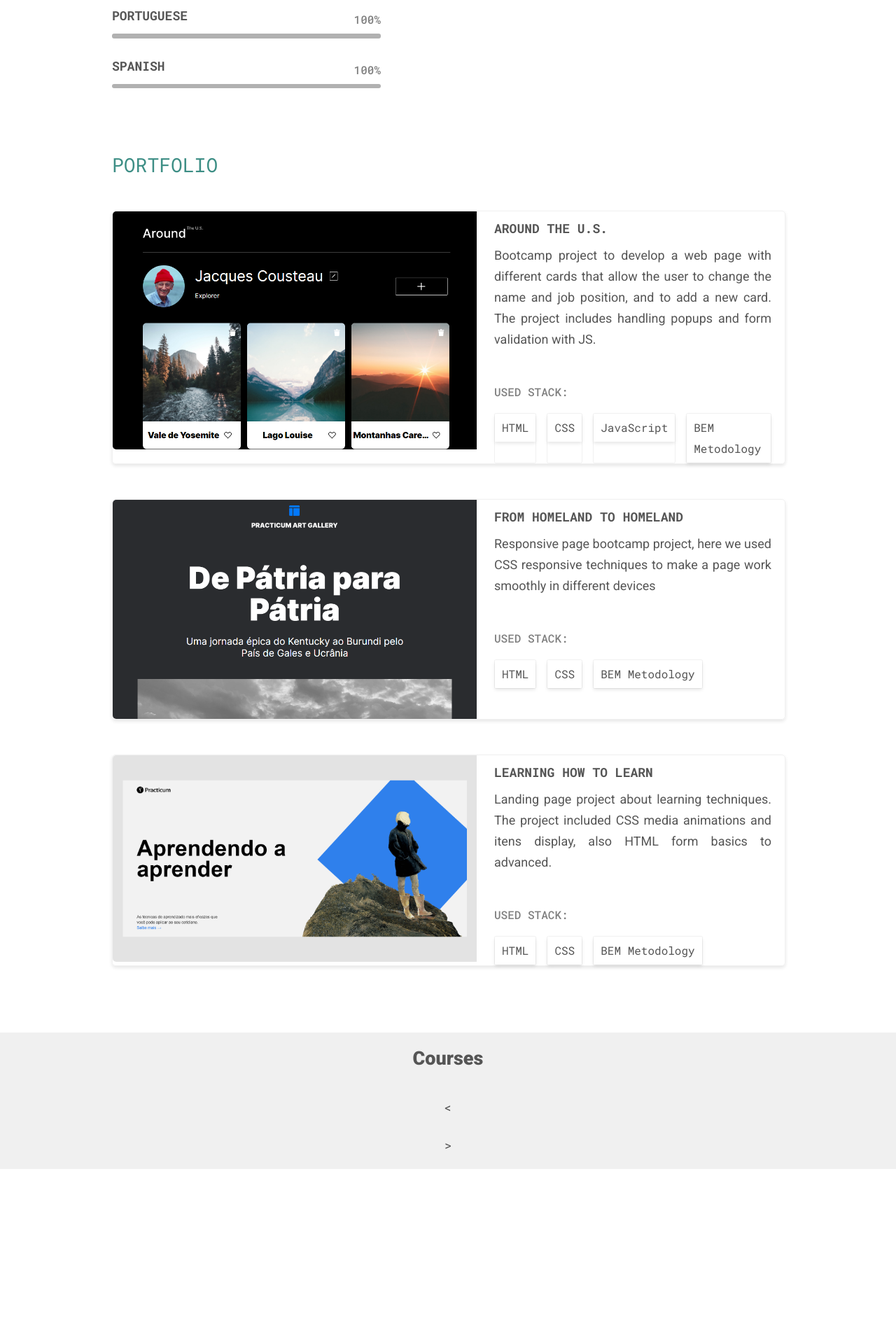
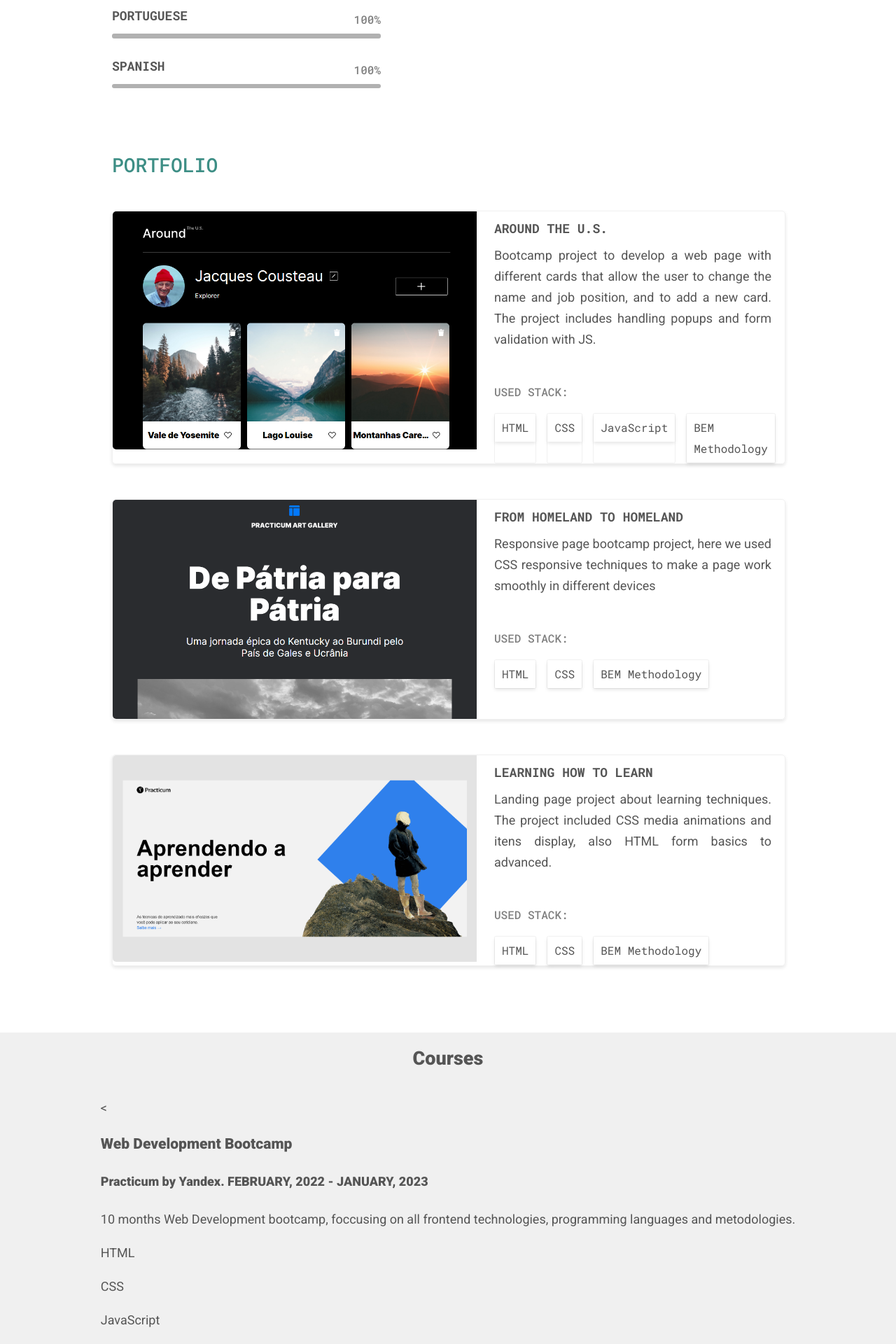
Before and after one commit to arthurfms/resume1, a PHP site: page / in a window 1280 px wide. Shown: the part 3480-5400 px from the top of the page at 70% size. Before the commit the page ends 5150 px from the top, so only its background shows below. Run offline with PHP 8.4, Linux system fonts and the light colour scheme.

Commit message:
Started course section

```diff
--- a/css/style.css
+++ b/css/style.css
@@ -15,7 +15,6 @@
     opacity: 0;
   }
 }
-
 
 .page {
   box-sizing: border-box;
@@ -208,7 +207,7 @@
 .section-title h2 {
   color: #3d8e85;
   font-size: 28px;
-  font-weight: 400;
+  font-weight: 500;
   text-transform: uppercase;
   font-family: "Roboto Mono", monospace;
   margin: 0;
--- a/index.html
+++ b/index.html
@@ -30,7 +30,8 @@
         />
         <div class="header__content">
           <div class="header__title">
-            <h1></h1><div class="typing"></div>
+            <h1></h1>
+            <div class="typing"></div>
           </div>
           <h2 class="header__subtitle">frontend developer</h2>
           <ul class="header__list">
@@ -183,7 +184,8 @@
     <main class="main-content">
       <section class="about">
         <div class="section-title">
-          <h2>Hi</h2><div class="typing"></div>
+          <h2>Hi</h2>
+          <div class="typing"></div>
         </div>
         <p class="about__paragraph">
           I am a junior frontend developer, recently graduated in Software
@@ -199,7 +201,8 @@
       <section class="work-experience">
         <div class="timeline">
           <div class="section-title">
-            <h2>Work Experience</h2><div class="typing"></div>
+            <h2>Work Experience</h2>
+            <div class="typing"></div>
           </div>
           <div class="timeline__itens">
             <div class="timeline__item">
@@ -296,7 +299,8 @@
       <section class="education">
         <div class="timeline">
           <div class="section-title">
-            <h2>Education</h2><div class="typing"></div>
+            <h2>Education</h2>
+            <div class="typing"></div>
           </div>
           <div class="timeline__itens">
             <div class="timeline__item">
@@ -332,7 +336,8 @@
       </section>
       <section class="main-skills">
         <div class="section-title">
-          <h2>Main Skills</h2><div class="typing"></div>
+          <h2>Main Skills</h2>
+          <div class="typing"></div>
         </div>
         <div class="skills">
           <div class="skill">
@@ -409,14 +414,22 @@
       </section>
       <section class="portfolio">
         <div class="section-title">
-          <h2>Portfolio</h2><div class="typing"></div>
+          <h2>Portfolio</h2>
+          <div class="typing"></div>
         </div>
         <div class="cards">
           <div class="card">
-            <img class="card__image" src="./images/Around the U.S..png"/>
+            <img class="card__image" src="./images/Around the U.S..png" />
             <div class="card__content">
-              <a href="https://arthurfms.github.io/web_project_4/"><h3 class="card__title">Around The U.S.</h3></a>
-              <p class="card__description">Bootcamp project to develop a web page with different cards that allow the user to change the name and job position, and to add a new card. The project includes handling popups and form validation with JS.</p>
+              <a href="https://arthurfms.github.io/web_project_4/"
+                ><h3 class="card__title">Around The U.S.</h3></a
+              >
+              <p class="card__description">
+                Bootcamp project to develop a web page with different cards that
+                allow the user to change the name and job position, and to add a
+                new card. The project includes handling popups and form
+                validation with JS.
+              </p>
               <p class="card__skills-title">Used Stack:</p>
               <div class="card__skills">
                 <div class="card__skill">
@@ -429,16 +442,21 @@
                   <p class="card__skill-title">JavaScript</p>
                 </div>
                 <div class="card__skill">
-                  <p class="card__skill-title">BEM Metodology</p>
+                  <p class="card__skill-title">BEM Methodology</p>
                 </div>
               </div>
             </div>
           </div>
           <div class="card">
-            <img class="card__image" src="./images/De Pátria para Pátria.png"/>
+            <img class="card__image" src="./images/De Pátria para Pátria.png" />
             <div class="card__content">
-              <a href="https://arthurfms.github.io/web_project_3_ptbr/"><h3 class="card__title">From Homeland to Homeland</h3></a>
-              <p class="card__description">Responsive page bootcamp project, here we used CSS responsive techniques to make a page work smoothly in different devices</p>
+              <a href="https://arthurfms.github.io/web_project_3_ptbr/"
+                ><h3 class="card__title">From Homeland to Homeland</h3></a
+              >
+              <p class="card__description">
+                Responsive page bootcamp project, here we used CSS responsive
+                techniques to make a page work smoothly in different devices
+              </p>
               <p class="card__skills-title">Used Stack:</p>
               <div class="card__skills">
                 <div class="card__skill">
@@ -448,16 +466,25 @@
                   <p class="card__skill-title">CSS</p>
                 </div>
                 <div class="card__skill">
-                  <p class="card__skill-title">BEM Metodology</p>
+                  <p class="card__skill-title">BEM Methodology</p>
                 </div>
               </div>
             </div>
           </div>
           <div class="card">
-            <img class="card__image" src="./images/Aprendendo a Aprender2.jpg"/>
+            <img
+              class="card__image"
+              src="./images/Aprendendo a Aprender2.jpg"
+            />
             <div class="card__content">
-              <a href="https://arthurfms.github.io/web_project_1_ptbr/"><h3 class="card__title">Learning How to Learn</h3></a>
-              <p class="card__description">Landing page project about learning techniques. The project included CSS media animations and itens display, also HTML form basics to advanced.</p>
+              <a href="https://arthurfms.github.io/web_project_1_ptbr/"
+                ><h3 class="card__title">Learning How to Learn</h3></a
+              >
+              <p class="card__description">
+                Landing page project about learning techniques. The project
+                included CSS media animations and itens display, also HTML form
+                basics to advanced.
+              </p>
               <p class="card__skills-title">Used Stack:</p>
               <div class="card__skills">
                 <div class="card__skill">
@@ -467,7 +494,7 @@
                   <p class="card__skill-title">CSS</p>
                 </div>
                 <div class="card__skill">
-                  <p class="card__skill-title">BEM Metodology</p>
+                  <p class="card__skill-title">BEM Methodology</p>
                 </div>
               </div>
             </div>
@@ -479,10 +506,21 @@
         <div class="slideshow">
           <p class="slideshow__button slideshow__button_backwards">&#60;</p>
           <div class="slides">
-            <h3 class="slide__title"></h3>
-            <h4 class="slide__subtitle"></h4>
+            <h3 class="slide__title">Web Development Bootcamp</h3>
+            <h4 class="slide__subtitle">
+              Practicum by Yandex. FEBRUARY, 2022 - JANUARY, 2023
+            </h4>
             <span class="slide__line"></span>
-            <p class="slide__description"></p>
+            <p class="slide__description">
+              10 months Web Development bootcamp, foccusing on all frontend
+              technologies, programming languages and metodologies.
+            </p>
+            <div class="slide__skills">
+              <p class="slide__skill">HTML</p>
+              <p class="slide__skill">CSS</p>
+              <p class="slide__skill">JavaScript</p>
+              <p class="slide__skill">BEM Methodology</p>
+            </div>
           </div>
           <p class="slideshow__button slideshow__button_forwards">&#62;</p>
         </div>
```
Also changed, not shown: arthur_fernandes.txt (+0 -11 lines).
